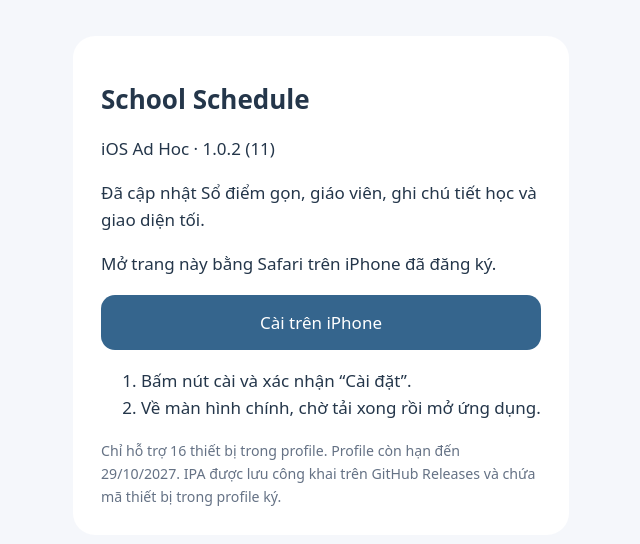
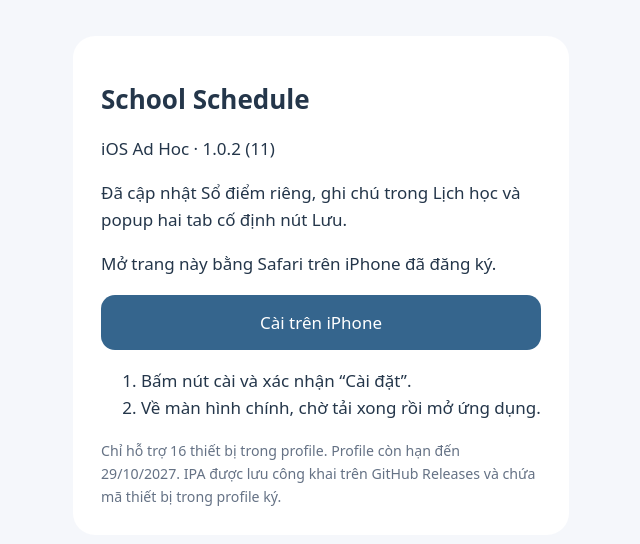
Before and after one commit to bocaplua/school-schedule-ios-releases, a plain HTML site: page docs/e0b899962dd0176b8c1ade2e20c9fb57427caf75d572d6d3/index.html in a window 1280 px wide. Shown: the whole page, without its empty margins (319-959 px from the left). Drawn offline with Linux system fonts and the light colour scheme.

Commit message:
Update install page to dedicated gradebook and stable lesson popup

```diff
--- a/docs/e0b899962dd0176b8c1ade2e20c9fb57427caf75d572d6d3/index.html
+++ b/docs/e0b899962dd0176b8c1ade2e20c9fb57427caf75d572d6d3/index.html
@@ -1 +1 @@
-<!doctype html><html lang="vi"><meta charset="utf-8"><meta name="viewport" content="width=device-width,initial-scale=1"><meta name="robots" content="noindex,nofollow,noarchive"><meta name="referrer" content="no-referrer"><title>Cài School Schedule</title><style>body{font:17px system-ui;background:#f5f7fb;color:#24364a;margin:0;padding:36px 20px}main{max-width:440px;margin:auto;background:white;padding:28px;border-radius:22px}h1{font-size:26px}a{display:block;background:#35658d;color:white;text-align:center;padding:16px;border-radius:14px;text-decoration:none}p,li{line-height:1.6}small{color:#657285}</style><main><h1>School Schedule</h1><p>iOS Ad Hoc · 1.0.2 (11)</p><p>Đã cập nhật Sổ điểm gọn, giáo viên, ghi chú tiết học và giao diện tối.</p><p>Mở trang này bằng Safari trên iPhone đã đăng ký.</p><a href="itms-services://?action=download-manifest&amp;url=https%3A%2F%2Fbocaplua.github.io%2Fschool-schedule-ios-releases%2Fe0b899962dd0176b8c1ade2e20c9fb57427caf75d572d6d3%2Fmanifest.plist">Cài trên iPhone</a><ol><li>Bấm nút cài và xác nhận “Cài đặt”.</li><li>Về màn hình chính, chờ tải xong rồi mở ứng dụng.</li></ol><small>Chỉ hỗ trợ 16 thiết bị trong profile. Profile còn hạn đến 29/10/2027. IPA được lưu công khai trên GitHub Releases và chứa mã thiết bị trong profile ký.</small></main></html>
+<!doctype html><html lang="vi"><meta charset="utf-8"><meta name="viewport" content="width=device-width,initial-scale=1"><meta name="robots" content="noindex,nofollow,noarchive"><meta name="referrer" content="no-referrer"><title>Cài School Schedule</title><style>body{font:17px system-ui;background:#f5f7fb;color:#24364a;margin:0;padding:36px 20px}main{max-width:440px;margin:auto;background:white;padding:28px;border-radius:22px}h1{font-size:26px}a{display:block;background:#35658d;color:white;text-align:center;padding:16px;border-radius:14px;text-decoration:none}p,li{line-height:1.6}small{color:#657285}</style><main><h1>School Schedule</h1><p>iOS Ad Hoc · 1.0.2 (11)</p><p>Đã cập nhật Sổ điểm riêng, ghi chú trong Lịch học và popup hai tab cố định nút Lưu.</p><p>Mở trang này bằng Safari trên iPhone đã đăng ký.</p><a href="itms-services://?action=download-manifest&amp;url=https%3A%2F%2Fbocaplua.github.io%2Fschool-schedule-ios-releases%2Fe0b899962dd0176b8c1ade2e20c9fb57427caf75d572d6d3%2Fmanifest.plist">Cài trên iPhone</a><ol><li>Bấm nút cài và xác nhận “Cài đặt”.</li><li>Về màn hình chính, chờ tải xong rồi mở ứng dụng.</li></ol><small>Chỉ hỗ trợ 16 thiết bị trong profile. Profile còn hạn đến 29/10/2027. IPA được lưu công khai trên GitHub Releases và chứa mã thiết bị trong profile ký.</small></main></html>
```
Also changed, not shown: 1 other file.
